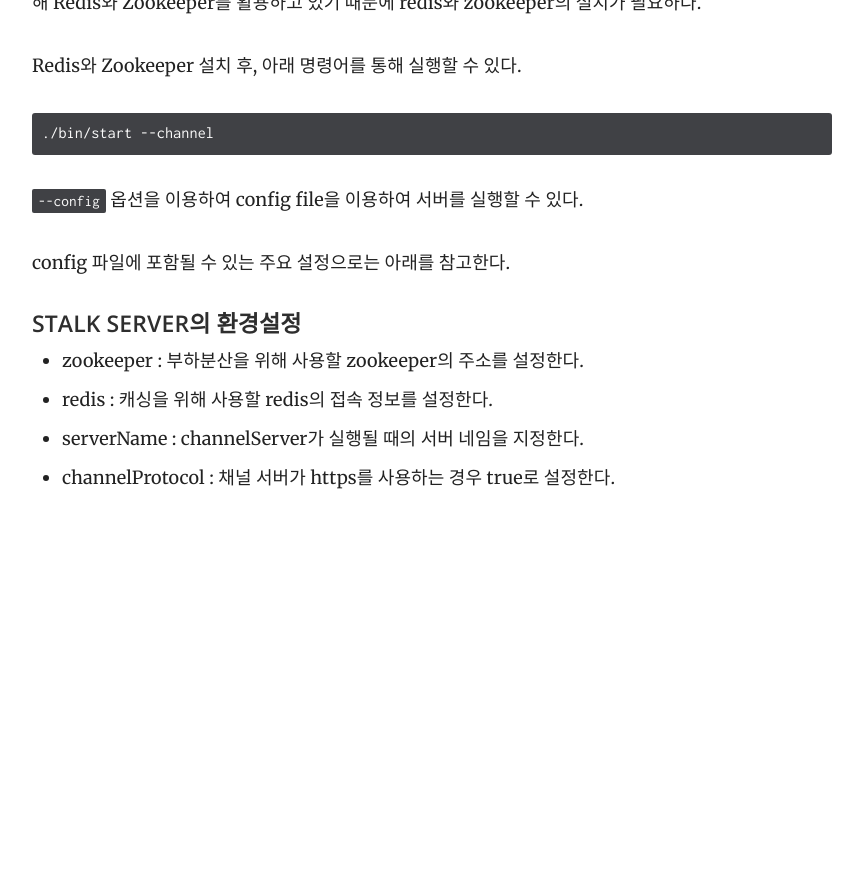
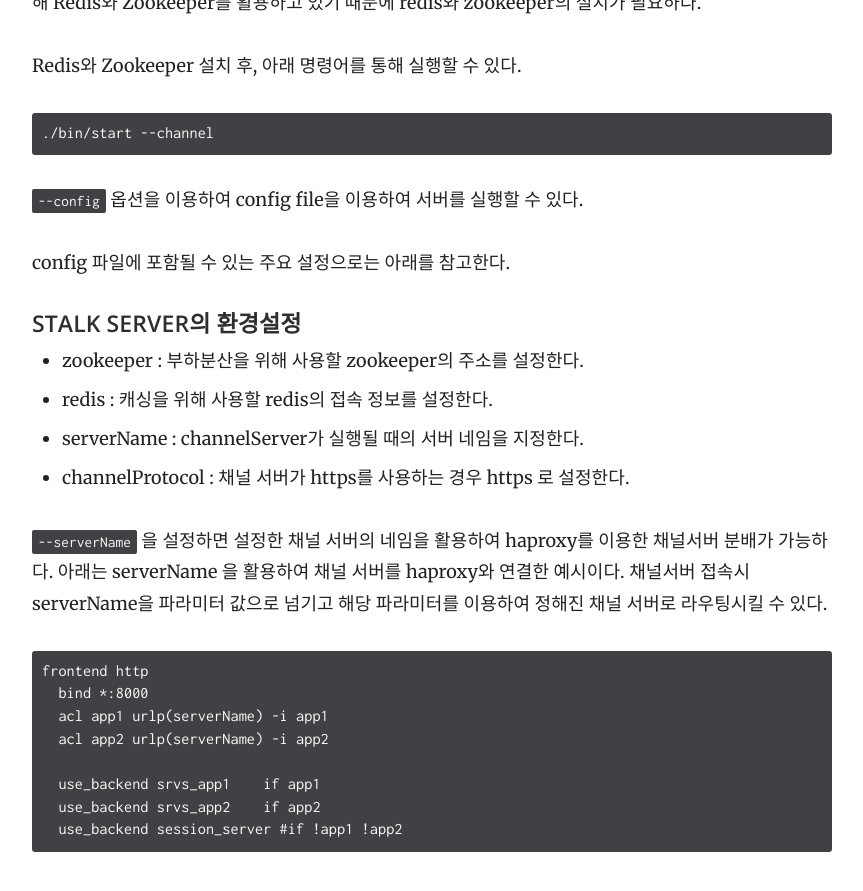
Before and after one commit to S5Platform/s5Platform.github.io, a Jekyll site: the page built from _docs/1.stalk/stalk_im.md, in a window 1280 px wide and 900 px high, scrolled down 1689 px. Shown: the top 891 px of the window, without its empty margins (358-1221 px from the left). Built offline with Jekyll 4.4.1, drawn with Linux system fonts in a browser that asks for light colours; before the commit the page ends 2234 px from its top, so only the background shows below that.

Commit message:
Add serverName

````diff
--- a/_docs/1.stalk/stalk_im.md
+++ b/_docs/1.stalk/stalk_im.md
@@ -56,4 +56,21 @@
 - zookeeper : 부하분산을 위해 사용할 zookeeper의 주소를 설정한다.
 - redis : 캐싱을 위해 사용할 redis의 접속 정보를 설정한다.
 - serverName : channelServer가 실행될 때의 서버 네임을 지정한다.
-- channelProtocol : 채널 서버가 https를 사용하는 경우 true로 설정한다.
+- channelProtocol : 채널 서버가 https를 사용하는 경우 https 로 설정한다.
+
+
+`--serverName` 을 설정하면 설정한 채널 서버의 네임을 활용하여 haproxy를 이용한 채널서버 분배가 가능하다.
+아래는 serverName 을 활용하여 채널 서버를 haproxy와 연결한 예시이다.
+채널서버 접속시 serverName을 파라미터 값으로 넘기고 해당 파라미터를 이용하여 정해진 채널 서버로 라우팅시킬 수 있다.
+
+
+```
+frontend http
+  bind *:8000
+  acl app1 urlp(serverName) -i app1
+  acl app2 urlp(serverName) -i app2
+
+  use_backend srvs_app1    if app1
+  use_backend srvs_app2    if app2
+  use_backend session_server #if !app1 !app2
+```
````
